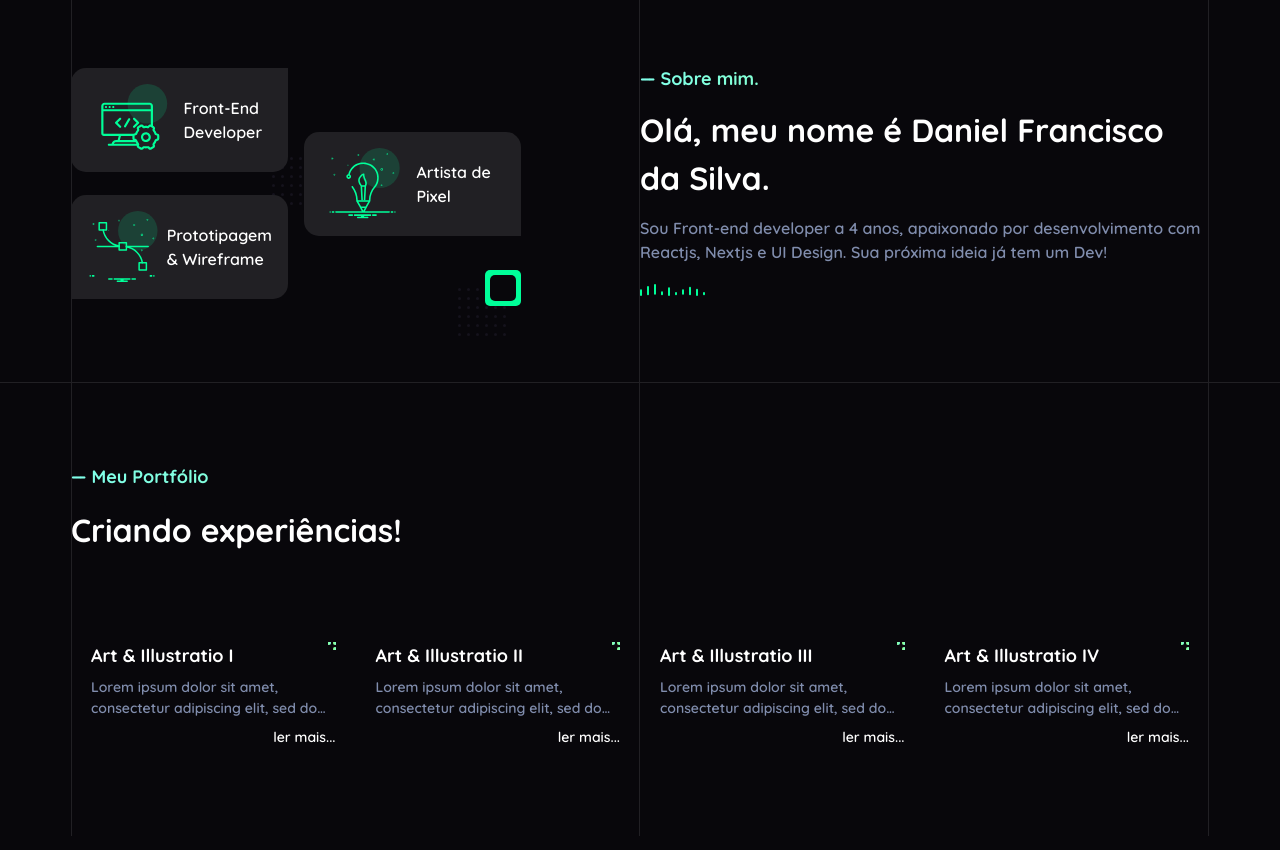
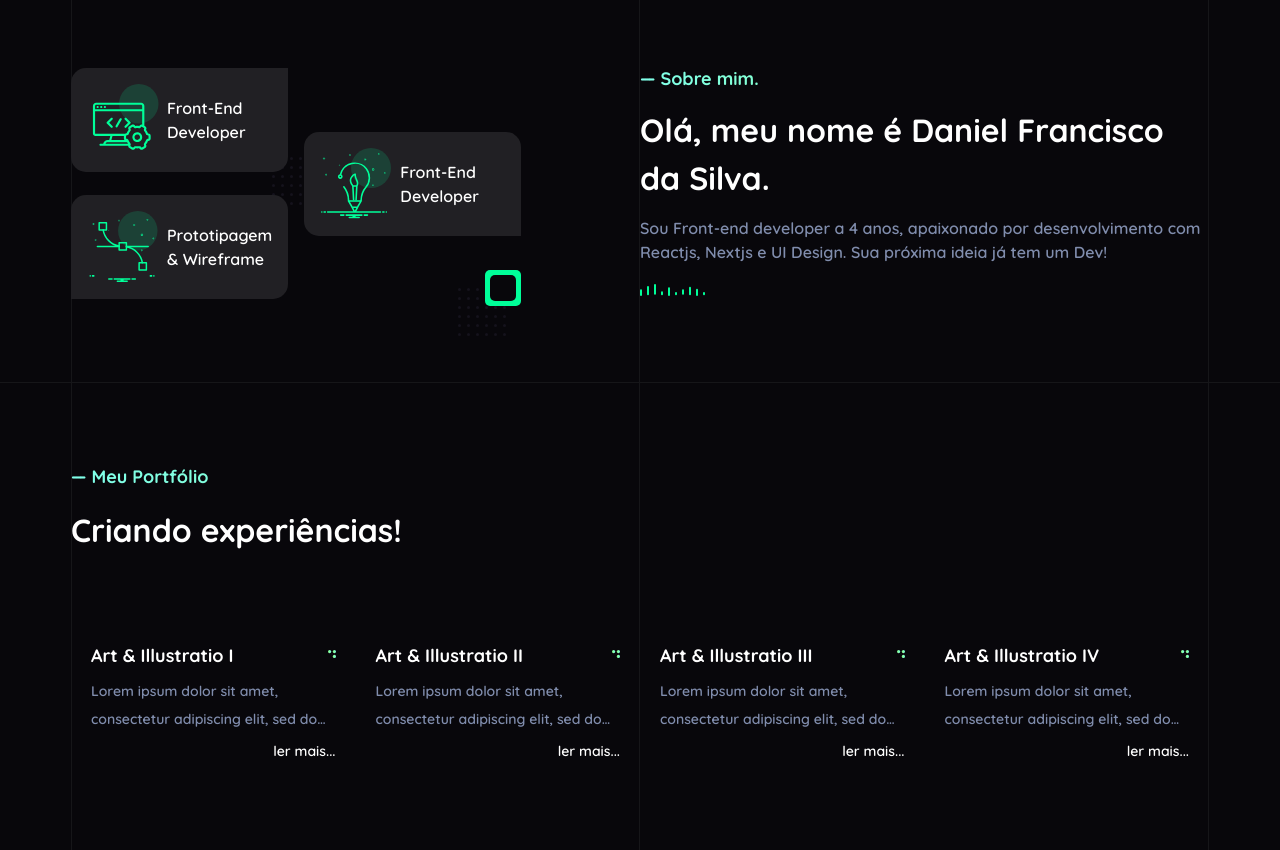
Before and after one commit to dfsilva-dxp/dfsilva-portfolio, a Next.js app: page / in a window 1280 px wide. Shown: the part 500-1350 px from the top of the page. Built offline with nearby package versions, Linux system fonts and the light colour scheme.

Commit message:
feat: refatoring

```diff
--- a/src/components/Base/styles.ts
+++ b/src/components/Base/styles.ts
@@ -4,7 +4,7 @@ export const Content = styled.section`
   ${({ theme }) => css`
     width: 100%;
     height: fit-content;
-    border-top: 1px solid ${theme.colors.panel};
+    border-top: 1px solid ${theme.colors.panelAlpha};
   `}
 `;
 
@@ -38,8 +38,8 @@ export const Container = styled.div`
 export const Grid = styled.div`
   ${({ theme }) => css`
     position: absolute;
-    border-left: 1px solid ${theme.colors.panel};
-    border-right: 1px solid ${theme.colors.panel};
+    border-left: 1px solid ${theme.colors.panelAlpha};
+    border-right: 1px solid ${theme.colors.panelAlpha};
     left: ${theme.spacings.small};
     right: ${theme.spacings.small};
     height: 100%;
@@ -49,7 +49,7 @@ export const Grid = styled.div`
 
     &::before {
       content: "";
-      border-right: 1px solid ${theme.colors.panel};
+      border-right: 1px solid ${theme.colors.panelAlpha};
     }
   `}
 `;
--- a/src/components/PanelSkill/styles.ts
+++ b/src/components/PanelSkill/styles.ts
@@ -27,7 +27,7 @@ export const Panel = styled.div<Pick<PanelSkillProps, "brPosition">>`
 
     padding: ${theme.spacings.small};
     display: grid;
-    grid-template-columns: repeat(2, 1fr);
+    grid-template-columns: 7.2rem 1fr;
     align-items: center;
     gap: ${theme.spacings.xxsmall};
     font-weight: ${theme.font.weight.medium};
--- a/src/components/Work/styles.ts
+++ b/src/components/Work/styles.ts
@@ -29,8 +29,8 @@ export const Title = styled.h4`
     &::after {
       content: "";
       position: absolute;
-      background: url(/img/points-right.svg) no-repeat center center;
-      top: 0;
+      background: url(/img/points-right.svg) center center/contain no-repeat;
+      top: ${theme.spacings.xxsmall};
       right: 0;
       width: 8px;
       height: 8px;
@@ -43,6 +43,7 @@ export const Description = styled.p`
     font-size: ${theme.font.sizes.xsmall};
     color: ${theme.colors.gray400};
     font-weight: ${theme.font.weight.medium};
+    line-height: 2.8rem;
     overflow: hidden;
     text-overflow: ellipsis;
     display: -webkit-box;
--- a/src/container/about.tsx
+++ b/src/container/about.tsx
@@ -22,7 +22,7 @@ export default function AboutContainer() {
                 brPosition="tr"
               />
               <PanelSkill
-                title="Artista de Pixel"
+                title="Front-End Developer"
                 imageURL="/img/pixel-perfect.svg"
               />
               <PanelSkill
--- a/src/styles/theme.ts
+++ b/src/styles/theme.ts
@@ -27,6 +27,7 @@ export default {
     primary: "#00FF99",
     secondary: "#7F64EE",
     panel: "#212024",
+    panelAlpha: "rgba(33, 32, 36, 0.6)",
     gray400: "#808DAD",
     gray700: "#494D4B",
     gray800: "#212226",
```
Also changed, not shown: public/img/pixel-perfect.svg.
